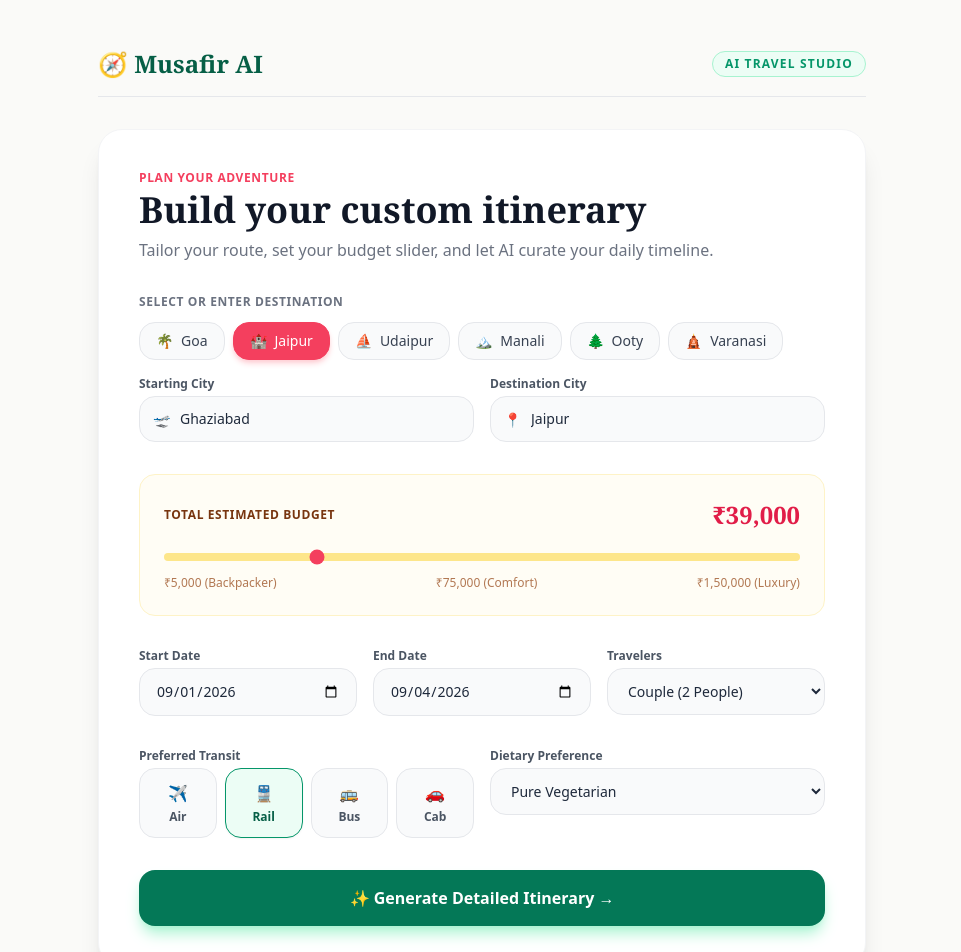
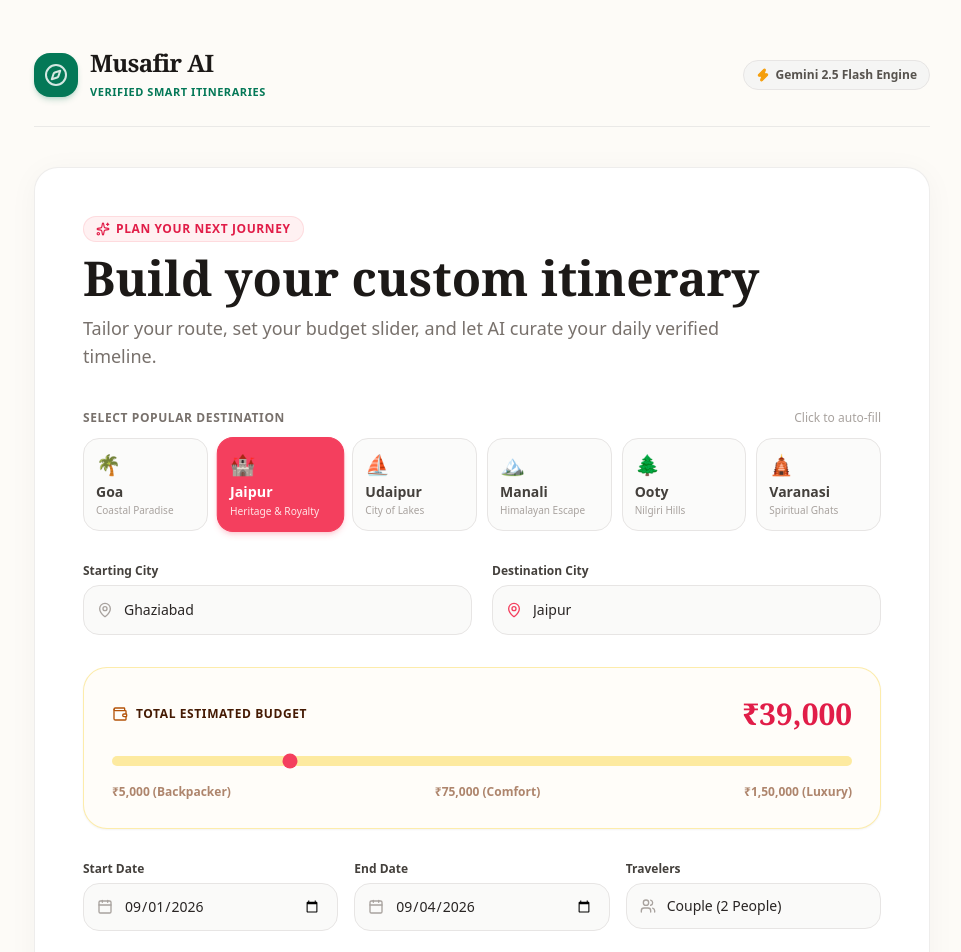
Before and after one commit to SanchikaRao/MusafirAI, a Next.js app: page /planner in a window 1280 px wide. Shown: the top 952 px of the page, without its empty margins (158-1119 px from the left). Built offline with nearby package versions, Linux system fonts and the light colour scheme.

Commit message:
feat: restore full UI with icons and verified API route

```diff
--- a/app/planner/page.tsx
+++ b/app/planner/page.tsx
@@ -3,6 +3,24 @@
 import React, { useState } from "react";
 import { useRouter } from "next/navigation";
 import Link from "next/link";
+import {
+  Compass,
+  MapPin,
+  Calendar,
+  Users,
+  Sparkles,
+  ArrowRight,
+  AlertCircle,
+  Plane,
+  Train,
+  Bus,
+  Car,
+  Utensils,
+  Wallet,
+  ShieldCheck,
+  Zap,
+  Info,
+} from "lucide-react";
 
 export default function PlannerPage() {
   const router = useRouter();
@@ -10,12 +28,12 @@ export default function PlannerPage() {
   const [error, setError] = useState<string | null>(null);
 
   const popularDestinations = [
-    { label: "Goa", icon: "🌴" },
-    { label: "Jaipur", icon: "🏰" },
-    { label: "Udaipur", icon: "⛵" },
-    { label: "Manali", icon: "🏔️" },
-    { label: "Ooty", icon: "🌲" },
-    { label: "Varanasi", icon: "🛕" },
+    { label: "Goa", icon: "🌴", state: "Coastal Paradise" },
+    { label: "Jaipur", icon: "🏰", state: "Heritage & Royalty" },
+    { label: "Udaipur", icon: "⛵", state: "City of Lakes" },
+    { label: "Manali", icon: "🏔️", state: "Himalayan Escape" },
+    { label: "Ooty", icon: "🌲", state: "Nilgiri Hills" },
+    { label: "Varanasi", icon: "🛕", state: "Spiritual Ghats" },
   ];
 
   const [formData, setFormData] = useState({
@@ -66,41 +84,56 @@ export default function PlannerPage() {
   };
 
   return (
-    <div className="min-h-screen bg-[#FAFAF8] text-[#1E293B] py-12 px-4 sm:px-6 lg:px-8 font-sans">
-      <div className="max-w-3xl mx-auto">
+    <div className="min-h-screen bg-[#FDFBF7] text-[#1E293B] py-12 px-4 sm:px-6 lg:px-8 font-sans selection:bg-emerald-100 selection:text-emerald-900">
+      <div className="max-w-4xl mx-auto">
 
         {/* Navigation & Header */}
-        <div className="flex items-center justify-between mb-8 pb-4 border-b border-gray-200">
-          <Link href="/" className="flex items-center gap-2 font-serif text-2xl font-bold text-emerald-800">
-            🧭 Musafir AI
-          </Link>
-          <span className="text-xs uppercase tracking-widest text-emerald-600 font-semibold bg-emerald-50 px-3 py-1 rounded-full border border-emerald-200">
-            AI Travel Studio
+        <header className="flex items-center justify-between mb-10 pb-6 border-b border-stone-200/80">
+          <Link href="/" className="flex items-center gap-3 group">
+            <div className="w-11 h-11 rounded-2xl bg-emerald-700 flex items-center justify-center text-white shadow-md shadow-emerald-700/20 group-hover:scale-105 transition-transform">
+              <Compass className="w-6 h-6 animate-pulse" />
+            </div>
+            <div>
+              <span className="font-serif text-2xl font-bold tracking-tight text-stone-900 block leading-tight">
+                Musafir AI
+              </span>
+              <span className="text-[11px] font-semibold tracking-wider uppercase text-emerald-700">
+                Verified Smart Itineraries
               </span>
             </div>
+          </Link>
 
-        {/* Main Card */}
-        <div className="bg-white rounded-3xl p-8 sm:p-10 shadow-xl border border-gray-100 relative overflow-hidden">
+          <div className="hidden sm:flex items-center gap-3">
+            <span className="text-xs font-semibold text-stone-600 bg-stone-100 px-3 py-1.5 rounded-full border border-stone-200 flex items-center gap-1.5">
+              <Zap className="w-3.5 h-3.5 text-amber-500 fill-amber-500" />
+              Gemini 2.5 Flash Engine
+            </span>
+          </div>
+        </header>
 
-          <div className="mb-8">
-            <p className="text-xs font-bold uppercase tracking-wider text-rose-500 mb-1">
-              Plan Your Adventure
-            </p>
-            <h1 className="text-3xl sm:text-4xl font-serif font-bold text-gray-900 leading-tight">
+        {/* Main Card Container */}
+        <main className="bg-white rounded-3xl p-8 sm:p-12 shadow-[0_4px_30px_rgba(0,0,0,0.04)] border border-stone-200/70 relative overflow-hidden">
+
+          <div className="mb-10 text-center sm:text-left">
+            <div className="inline-flex items-center gap-1.5 px-3 py-1 rounded-full bg-rose-50 border border-rose-200/60 text-rose-600 text-xs font-bold uppercase tracking-wider mb-3">
+              <Sparkles className="w-3.5 h-3.5" />
+              Plan Your Next Journey
+            </div>
+            <h1 className="text-3xl sm:text-5xl font-serif font-bold text-stone-900 leading-tight">
               Build your custom itinerary
             </h1>
-            <p className="text-gray-500 mt-2 text-sm sm:text-base">
-              Tailor your route, set your budget slider, and let AI curate your daily timeline.
+            <p className="text-stone-500 mt-3 text-base sm:text-lg max-w-2xl leading-relaxed">
+              Tailor your route, set your budget slider, and let AI curate your daily verified timeline.
             </p>
           </div>
 
           {/* Error Banner */}
           {error && (
-            <div className="mb-6 p-4 rounded-2xl bg-rose-50 border border-rose-200 flex items-start gap-3 text-rose-700 text-sm">
-              <span className="text-lg">⚠️</span>
+            <div className="mb-8 p-4 rounded-2xl bg-rose-50/90 border border-rose-200 flex items-start gap-3.5 text-rose-800 text-sm animate-shake">
+              <AlertCircle className="w-5 h-5 flex-shrink-0 mt-0.5 text-rose-600" />
               <div>
-                <p className="font-semibold">Generation Failed</p>
-                <p className="mt-0.5 text-xs text-rose-600">{error}</p>
+                <p className="font-semibold">Unable to Generate Itinerary</p>
+                <p className="mt-0.5 text-xs text-rose-700/90 leading-normal">{error}</p>
               </div>
             </div>
           )}
@@ -108,72 +141,90 @@ export default function PlannerPage() {
           <form onSubmit={handleGenerate} className="space-y-8">
 
             {/* Quick Destination Selectors */}
-            <div>
-              <label className="block text-xs font-bold uppercase tracking-wider text-gray-500 mb-3">
-                Select or Enter Destination
+            <div className="space-y-3">
+              <div className="flex items-center justify-between">
+                <label className="text-xs font-bold uppercase tracking-wider text-stone-500">
+                  Select Popular Destination
                 </label>
-              <div className="flex flex-wrap gap-2 mb-4">
-                {popularDestinations.map((dest) => (
+                <span className="text-xs text-stone-400">Click to auto-fill</span>
+              </div>
+
+              <div className="grid grid-cols-2 sm:grid-cols-3 md:grid-cols-6 gap-2.5">
+                {popularDestinations.map((dest) => {
+                  const isSelected = formData.destination.toLowerCase() === dest.label.toLowerCase();
+                  return (
                     <button
                       key={dest.label}
                       type="button"
                       onClick={() => handleSelectPreset(dest.label)}
-                    className={`px-4 py-2 rounded-2xl text-sm font-medium transition-all flex items-center gap-2 border ${
-                      formData.destination.toLowerCase() === dest.label.toLowerCase()
-                        ? "bg-rose-500 text-white border-rose-500 shadow-md shadow-rose-200"
-                        : "bg-gray-50 text-gray-700 border-gray-200 hover:bg-gray-100"
+                      className={`p-3 rounded-2xl border text-left transition-all duration-200 ${
+                        isSelected
+                          ? "bg-rose-500 text-white border-rose-500 shadow-md shadow-rose-500/20 scale-[1.02]"
+                          : "bg-stone-50/80 text-stone-700 border-stone-200 hover:bg-stone-100/80 hover:border-stone-300"
                       }`}
                     >
-                    <span>{dest.icon}</span>
-                    <span>{dest.label}</span>
+                      <span className="text-xl block mb-1">{dest.icon}</span>
+                      <span className="font-semibold text-sm block leading-tight">{dest.label}</span>
+                      <span className={`text-[10px] block mt-0.5 ${isSelected ? "text-rose-100" : "text-stone-400"}`}>
+                        {dest.state}
+                      </span>
                     </button>
-                ))}
+                  );
+                })}
+              </div>
             </div>
 
             {/* Origin & Destination Inputs */}
-              <div className="grid grid-cols-1 sm:grid-cols-2 gap-4">
-                <div>
-                  <label className="block text-xs font-semibold text-gray-600 mb-1">Starting City</label>
+            <div className="grid grid-cols-1 sm:grid-cols-2 gap-5">
+              <div className="space-y-1.5">
+                <label className="block text-xs font-semibold text-stone-700">Starting City</label>
                 <div className="relative">
-                    <span className="absolute left-3.5 top-3.5 text-sm">🛫</span>
+                  <div className="absolute inset-y-0 left-0 pl-3.5 flex items-center pointer-events-none">
+                    <MapPin className="w-4 h-4 text-stone-400" />
+                  </div>
                   <input
                     type="text"
                     required
                     value={formData.origin}
                     onChange={(e) => setFormData({ ...formData, origin: e.target.value })}
-                      placeholder="e.g. Delhi, Mumbai"
-                      className="w-full pl-10 pr-4 py-3 bg-gray-50 border border-gray-200 rounded-2xl focus:ring-2 focus:ring-emerald-500 focus:bg-white transition text-sm font-medium"
+                    placeholder="e.g. Delhi, Mumbai, Bengaluru"
+                    className="w-full pl-10 pr-4 py-3.5 bg-stone-50 border border-stone-200 rounded-2xl focus:ring-2 focus:ring-emerald-600 focus:bg-white focus:outline-none transition text-sm font-medium text-stone-800"
                   />
                 </div>
               </div>
 
-                <div>
-                  <label className="block text-xs font-semibold text-gray-600 mb-1">Destination City</label>
+              <div className="space-y-1.5">
+                <label className="block text-xs font-semibold text-stone-700">Destination City</label>
                 <div className="relative">
-                    <span className="absolute left-3.5 top-3.5 text-sm">📍</span>
+                  <div className="absolute inset-y-0 left-0 pl-3.5 flex items-center pointer-events-none">
+                    <MapPin className="w-4 h-4 text-rose-500" />
+                  </div>
                   <input
                     type="text"
                     required
                     value={formData.destination}
                     onChange={(e) => setFormData({ ...formData, destination: e.target.value })}
-                      placeholder="e.g. Jaipur, Goa"
-                      className="w-full pl-10 pr-4 py-3 bg-gray-50 border border-gray-200 rounded-2xl focus:ring-2 focus:ring-emerald-500 focus:bg-white transition text-sm font-medium"
+                    placeholder="e.g. Jaipur, Goa, Leh"
+                    className="w-full pl-10 pr-4 py-3.5 bg-stone-50 border border-stone-200 rounded-2xl focus:ring-2 focus:ring-emerald-600 focus:bg-white focus:outline-none transition text-sm font-medium text-stone-800"
                   />
                 </div>
               </div>
             </div>
+
+            {/* Budget Slider Card */}
+            <div className="p-6 sm:p-7 bg-[#FFFDF9] rounded-3xl border border-amber-200/70 shadow-sm relative">
+              <div className="flex flex-col sm:flex-row sm:items-center justify-between gap-2 mb-4">
+                <div className="flex items-center gap-2">
+                  <Wallet className="w-4 h-4 text-amber-700" />
+                  <span className="text-xs font-bold uppercase tracking-wider text-amber-950">
+                    Total Estimated Budget
+                  </span>
+                </div>
+                <div className="text-2xl sm:text-3xl font-serif font-bold text-rose-600">
+                  ₹{Number(formData.totalBudgetINR).toLocaleString("en-IN")}
+                </div>
               </div>
 
-            {/* Budget Slider */}
-            <div className="p-6 bg-amber-50/50 rounded-2xl border border-amber-100">
-              <div className="flex justify-between items-center mb-3">
-                <span className="text-xs font-bold uppercase tracking-wider text-amber-900">
-                  Total Estimated Budget
-                </span>
-                <span className="text-2xl font-bold font-serif text-rose-600">
-                  ₹{Number(formData.totalBudgetINR).toLocaleString("en-IN")}
-                </span>
-              </div>
               <input
                 type="range"
                 min="5000"
@@ -181,45 +232,60 @@ export default function PlannerPage() {
                 step="2000"
                 value={formData.totalBudgetINR}
                 onChange={(e) => setFormData({ ...formData, totalBudgetINR: Number(e.target.value) })}
-                className="w-full h-2 bg-amber-200 rounded-lg appearance-none cursor-pointer accent-rose-500"
+                className="w-full h-2.5 bg-amber-200/80 rounded-lg appearance-none cursor-pointer accent-rose-500 transition-all"
               />
-              <div className="flex justify-between text-xs text-amber-800/70 mt-2 font-medium">
+
+              <div className="flex justify-between text-xs text-amber-900/60 mt-3 font-semibold">
                 <span>₹5,000 (Backpacker)</span>
                 <span>₹75,000 (Comfort)</span>
                 <span>₹1,50,000 (Luxury)</span>
               </div>
             </div>
 
-            {/* Dates & Group Size */}
+            {/* Dates & Group Size Grid */}
             <div className="grid grid-cols-1 sm:grid-cols-3 gap-4">
-              <div>
-                <label className="block text-xs font-semibold text-gray-600 mb-1">Start Date</label>
+              <div className="space-y-1.5">
+                <label className="block text-xs font-semibold text-stone-700">Start Date</label>
+                <div className="relative">
+                  <div className="absolute inset-y-0 left-0 pl-3.5 flex items-center pointer-events-none">
+                    <Calendar className="w-4 h-4 text-stone-400" />
+                  </div>
                   <input
                     type="date"
                     required
                     value={formData.startDate}
                     onChange={(e) => setFormData({ ...formData, startDate: e.target.value })}
-                  className="w-full px-4 py-3 bg-gray-50 border border-gray-200 rounded-2xl focus:ring-2 focus:ring-emerald-500 focus:bg-white transition text-sm"
+                    className="w-full pl-10 pr-4 py-3 bg-stone-50 border border-stone-200 rounded-2xl focus:ring-2 focus:ring-emerald-600 focus:bg-white focus:outline-none transition text-sm text-stone-800"
                   />
                 </div>
+              </div>
 
-              <div>
-                <label className="block text-xs font-semibold text-gray-600 mb-1">End Date</label>
+              <div className="space-y-1.5">
+                <label className="block text-xs font-semibold text-stone-700">End Date</label>
+                <div className="relative">
+                  <div className="absolute inset-y-0 left-0 pl-3.5 flex items-center pointer-events-none">
+                    <Calendar className="w-4 h-4 text-stone-400" />
+                  </div>
                   <input
                     type="date"
                     required
                     value={formData.endDate}
                     onChange={(e) => setFormData({ ...formData, endDate: e.target.value })}
-                  className="w-full px-4 py-3 bg-gray-50 border border-gray-200 rounded-2xl focus:ring-2 focus:ring-emerald-500 focus:bg-white transition text-sm"
+                    className="w-full pl-10 pr-4 py-3 bg-stone-50 border border-stone-200 rounded-2xl focus:ring-2 focus:ring-emerald-600 focus:bg-white focus:outline-none transition text-sm text-stone-800"
                   />
                 </div>
+              </div>
 
-              <div>
-                <label className="block text-xs font-semibold text-gray-600 mb-1">Travelers</label>
+              <div className="space-y-1.5">
+                <label className="block text-xs font-semibold text-stone-700">Travelers</label>
+                <div className="relative">
+                  <div className="absolute inset-y-0 left-0 pl-3.5 flex items-center pointer-events-none">
+                    <Users className="w-4 h-4 text-stone-400" />
+                  </div>
                   <select
                     value={formData.groupSize}
                     onChange={(e) => setFormData({ ...formData, groupSize: Number(e.target.value) })}
-                  className="w-full px-4 py-3 bg-gray-50 border border-gray-200 rounded-2xl focus:ring-2 focus:ring-emerald-500 focus:bg-white transition text-sm font-medium"
+                    className="w-full pl-10 pr-4 py-3 bg-stone-50 border border-stone-200 rounded-2xl focus:ring-2 focus:ring-emerald-600 focus:bg-white focus:outline-none transition text-sm font-medium text-stone-800 appearance-none cursor-pointer"
                   >
                     <option value={1}>Solo (1 Person)</option>
                     <option value={2}>Couple (2 People)</option>
@@ -228,44 +294,50 @@ export default function PlannerPage() {
                   </select>
                 </div>
               </div>
+            </div>
 
             {/* Transport & Dietary Preferences */}
-            <div className="grid grid-cols-1 sm:grid-cols-2 gap-4">
-              <div>
-                <label className="block text-xs font-semibold text-gray-600 mb-1">Preferred Transit</label>
+            <div className="grid grid-cols-1 sm:grid-cols-2 gap-5 pt-2">
+              <div className="space-y-2">
+                <label className="block text-xs font-semibold text-stone-700">Preferred Transit</label>
                 <div className="grid grid-cols-4 gap-2">
                   {[
-                    { id: "flight", icon: "✈️", label: "Air" },
-                    { id: "train", icon: "🚆", label: "Rail" },
-                    { id: "bus", icon: "🚌", label: "Bus" },
-                    { id: "cab", icon: "🚗", label: "Cab" },
+                    { id: "flight", icon: Plane, label: "Air" },
+                    { id: "train", icon: Train, label: "Rail" },
+                    { id: "bus", icon: Bus, label: "Bus" },
+                    { id: "cab", icon: Car, label: "Cab" },
                   ].map((mode) => {
+                    const Icon = mode.icon;
                     const isSelected = formData.transportMode === mode.id;
                     return (
                       <button
                         key={mode.id}
                         type="button"
                         onClick={() => setFormData({ ...formData, transportMode: mode.id })}
-                        className={`py-3 rounded-2xl border text-xs font-semibold flex flex-col items-center gap-1 transition ${
+                        className={`py-3 rounded-2xl border text-xs font-semibold flex flex-col items-center gap-1.5 transition-all ${
                           isSelected
                             ? "border-emerald-600 bg-emerald-50 text-emerald-800 shadow-sm"
-                            : "border-gray-200 bg-gray-50 text-gray-600 hover:bg-gray-100"
+                            : "border-stone-200 bg-stone-50/80 text-stone-600 hover:bg-stone-100"
                         }`}
                       >
-                        <span className="text-base">{mode.icon}</span>
-                        {mode.label}
+                        <Icon className="w-4 h-4" />
+                        <span>{mode.label}</span>
                       </button>
                     );
                   })}
                 </div>
               </div>
 
-              <div>
-                <label className="block text-xs font-semibold text-gray-600 mb-1">Dietary Preference</label>
+              <div className="space-y-2">
+                <label className="block text-xs font-semibold text-stone-700">Dietary Preference</label>
+                <div className="relative">
+                  <div className="absolute inset-y-0 left-0 pl-3.5 flex items-center pointer-events-none">
+                    <Utensils className="w-4 h-4 text-stone-400" />
+                  </div>
                   <select
                     value={formData.dietary}
                     onChange={(e) => setFormData({ ...formData, dietary: e.target.value })}
-                  className="w-full px-4 py-3 bg-gray-50 border border-gray-200 rounded-2xl focus:ring-2 focus:ring-emerald-500 focus:bg-white transition text-sm font-medium"
+                    className="w-full pl-10 pr-4 py-3 bg-stone-50 border border-stone-200 rounded-2xl focus:ring-2 focus:ring-emerald-600 focus:bg-white focus:outline-none transition text-sm font-medium text-stone-800 appearance-none cursor-pointer"
                   >
                     <option value="vegetarian">Pure Vegetarian</option>
                     <option value="non-vegetarian">Non-Vegetarian</option>
@@ -274,29 +346,68 @@ export default function PlannerPage() {
                   </select>
                 </div>
               </div>
+            </div>
 
-            {/* Submit Button */}
+            {/* Submit CTA */}
+            <div className="pt-4">
               <button
                 type="submit"
                 disabled={loading}
-              className={`w-full py-4 px-6 rounded-2xl font-bold text-white text-base shadow-lg transition-all flex items-center justify-center gap-3 ${
+                className={`w-full py-4 px-6 rounded-2xl font-bold text-white text-base shadow-xl transition-all duration-300 flex items-center justify-center gap-3 ${
                   loading
-                  ? "bg-gray-400 cursor-not-allowed"
-                  : "bg-emerald-700 hover:bg-emerald-800 shadow-emerald-200 active:scale-[0.99]"
+                    ? "bg-stone-400 cursor-not-allowed"
+                    : "bg-emerald-700 hover:bg-emerald-800 shadow-emerald-700/25 active:scale-[0.99]"
                 }`}
               >
                 {loading ? (
-                <span>✨ Curating Real-Time Itinerary...</span>
+                  <>
+                    <Sparkles className="w-5 h-5 animate-spin" />
+                    <span>Curating Real-Time Itinerary...</span>
+                  </>
                 ) : (
-                <span>✨ Generate Detailed Itinerary →</span>
+                  <>
+                    <Sparkles className="w-5 h-5 text-amber-300" />
+                    <span>Generate Detailed Itinerary</span>
+                    <ArrowRight className="w-5 h-5 ml-1 group-hover:translate-x-1 transition-transform" />
+                  </>
                 )}
               </button>
+            </div>
           </form>
+        </main>
+
+        {/* Feature Badges Footer */}
+        <footer className="mt-12 grid grid-cols-1 sm:grid-cols-3 gap-4 text-center sm:text-left">
+          <div className="flex items-center gap-3 p-4 rounded-2xl bg-white/60 border border-stone-200/50">
+            <div className="w-8 h-8 rounded-xl bg-emerald-100 flex items-center justify-center text-emerald-700 flex-shrink-0">
+              <ShieldCheck className="w-4 h-4" />
+            </div>
+            <div>
+              <p className="text-xs font-bold text-stone-800">Verified Routes</p>
+              <p className="text-[11px] text-stone-500">Real travel times & NH connections</p>
+            </div>
           </div>
 
-        <p className="text-center text-xs text-gray-400 mt-8">
-          Powered by Next.js Serverless Functions & Google Gemini 2.5 Flash
-        </p>
+          <div className="flex items-center gap-3 p-4 rounded-2xl bg-white/60 border border-stone-200/50">
+            <div className="w-8 h-8 rounded-xl bg-amber-100 flex items-center justify-center text-amber-700 flex-shrink-0">
+              <Wallet className="w-4 h-4" />
+            </div>
+            <div>
+              <p className="text-xs font-bold text-stone-800">Dynamic Budgets</p>
+              <p className="text-[11px] text-stone-500">Realistic split for stay & transit</p>
+            </div>
+          </div>
+
+          <div className="flex items-center gap-3 p-4 rounded-2xl bg-white/60 border border-stone-200/50">
+            <div className="w-8 h-8 rounded-xl bg-rose-100 flex items-center justify-center text-rose-700 flex-shrink-0">
+              <Info className="w-4 h-4" />
+            </div>
+            <div>
+              <p className="text-xs font-bold text-stone-800">Instant Export</p>
+              <p className="text-[11px] text-stone-500">Save to Supabase or view offline</p>
+            </div>
+          </div>
+        </footer>
       </div>
     </div>
   );
```
Lines whose indentation alone changed are shown as unchanged.
